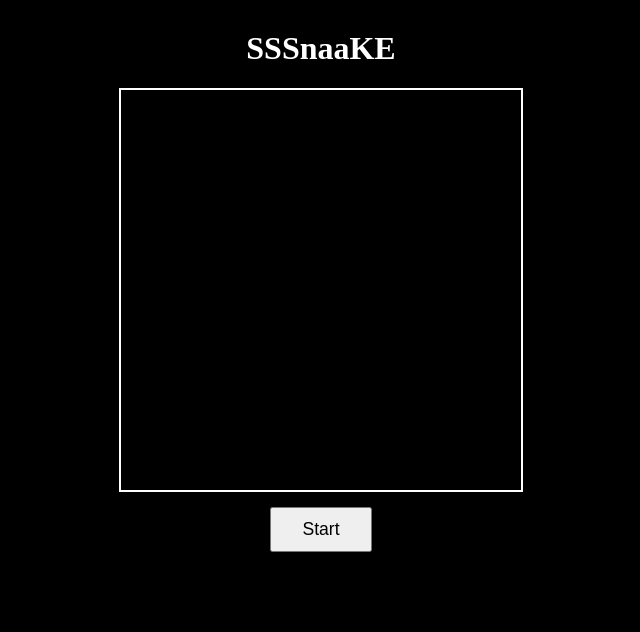
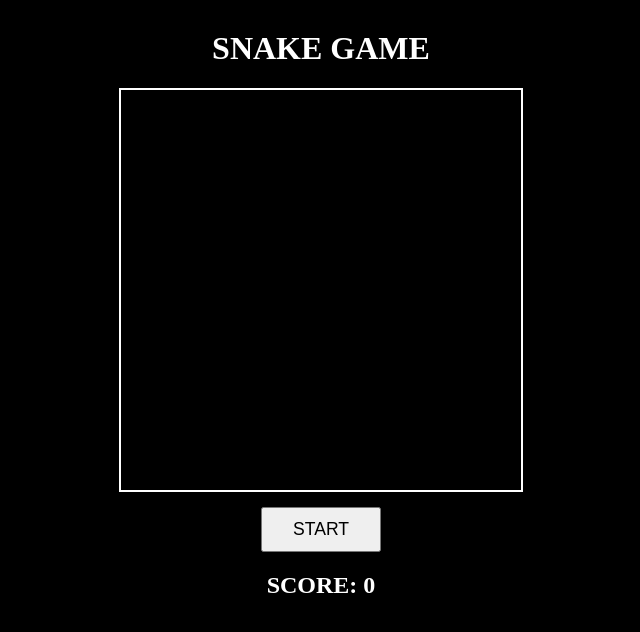
Before and after one commit to paulomarquesti/snakegame, a plain HTML site: page snake-game/src/index.html in a window 1280 px wide. Shown: the whole page, without its empty margins (319-959 px from the left). Drawn offline with Linux system fonts and the light colour scheme.

Commit message:
Corrigi score e alterei título

```diff
--- a/snake-game/src/index.html
+++ b/snake-game/src/index.html
@@ -3,17 +3,17 @@
 <head>
     <meta charset="UTF-8">
     <meta name="viewport" content="width=device-width, initial-scale=1.0">
-    <title>SSSnaaKE</title>
+    <title>SNAKE GAME</title>
     <link rel="stylesheet" href="style.css">
 </head>
 <body>
-    <h1>SSSnaaKE</h1>
+    <h1>SNAKE GAME</h1>
     <div id="gameArea">
         <canvas id="gameCanvas" width="400" height="400"></canvas>
-        <button id="startBtn">Start</button>
+        <button id="startBtn">START</button>
     </div>
     <div id="scoreBoard">
-        <h2>Pontuação: <span id="score">0</span></h2>
+        <h2 class="score">SCORE: <span id="score">0</span></h2>
     </div>
     <script src="game.js"></script>
 </body>
```
